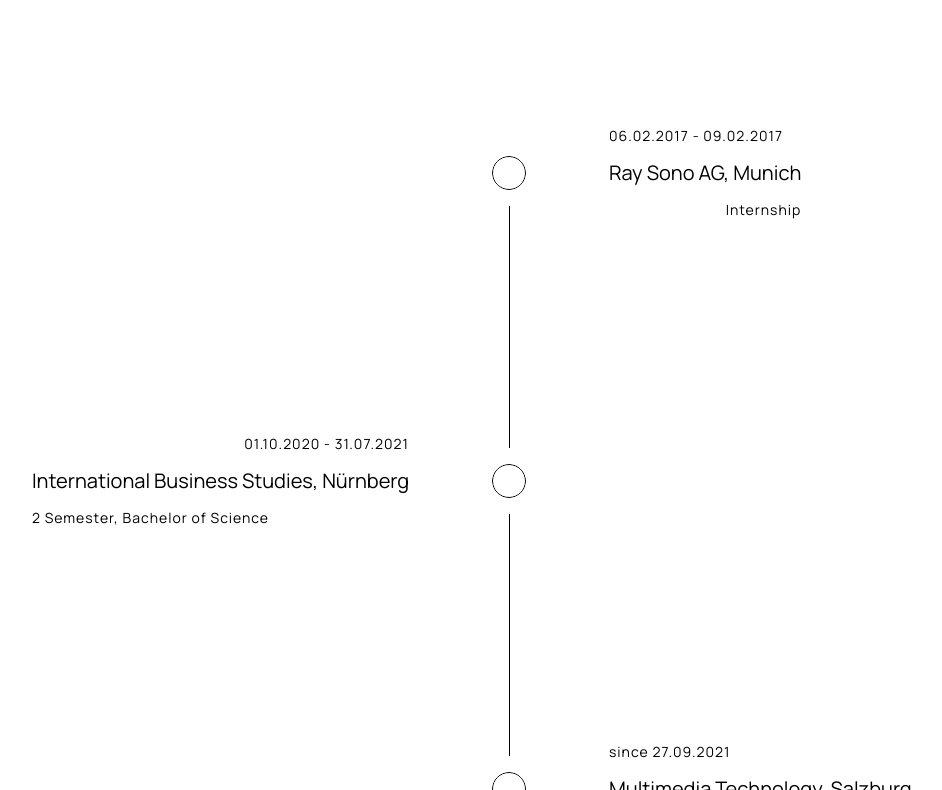
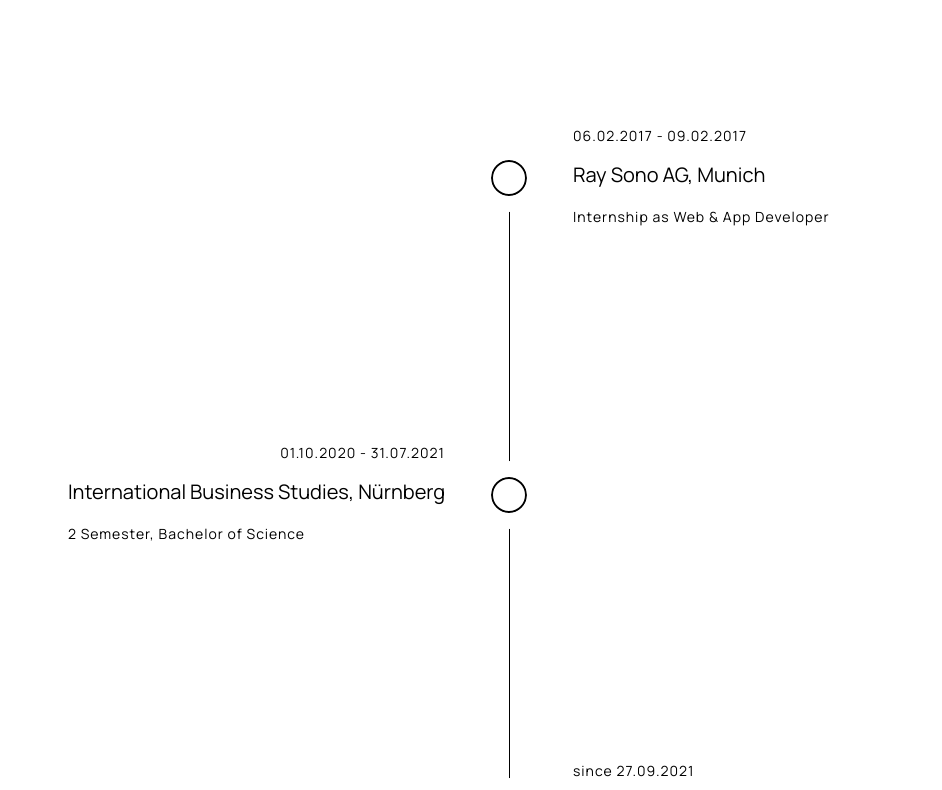
Before and after one commit to jonnygoespro/portfolio, a Next.js app: page / in a window 1280 px wide. Shown: the part 1710-2500 px from the top of the page, without its empty margins (131-1073 px from the left). Built offline with nearby package versions, Linux system fonts and the light colour scheme.

Commit message:
feat: styling and meta tags adjusted

```diff
--- a/src/app/layout.js
+++ b/src/app/layout.js
@@ -6,8 +6,8 @@ import Footer from '@/components/global/footer'
 const inter = Inter({ subsets: ['latin'] })
 
 export const metadata = {
-  title: 'Create Next App',
-  description: 'Generated by create next app'
+  title: 'JonnyGoesPro | Webdesign & Webdevelopment',
+  description: "Let's collaborate and turn your digital dreams into reality. Join hands with a webdeveloper and webdesigner based in Salzburg, Austria. Together, we'll create a powerful online presence and achieve your goals."
 }
 
 const RootLayout = ({ children }) => (
--- a/src/components/home/cv.jsx
+++ b/src/components/home/cv.jsx
@@ -18,7 +18,7 @@ const Cv = () => {
             <div className={styles.dot} />
             <p data-aos='fade-right' data-aos-anchor='#period1'>06.02.2017 - 09.02.2017</p>
             <p data-aos='fade-right' data-aos-anchor='#period1'>Ray Sono AG, Munich</p>
-            <p data-aos='fade-right' data-aos-anchor='#period1'>Internship</p>
+            <p data-aos='fade-right' data-aos-anchor='#period1'>Internship as Web & App Developer</p>
           </div>
           <div className={`${styles.period} ${styles.left}`} id='period2'>
             <div className={styles.dot} />
--- a/src/components/home/cv.module.scss
+++ b/src/components/home/cv.module.scss
@@ -45,11 +45,12 @@
 
         .periods {
             width: fit-content;
-            width: 50vw;
+            width: calc(50vw);
 
             .period.right {
                 left: 100%;
                 padding-left: $margin-to-center;
+                padding-right: 48px;
 
                 p:nth-of-type(1) {
                     width: fit-content;
@@ -70,7 +71,7 @@
                     width: $dot-size;
                     height: $dot-size;
                     border-radius: 50%;
-                    border: 1px solid $clr-neutral-900;
+                    border: 2px solid $clr-neutral-900;
                     background-color: $clr-neutral-100;
                     outline: 16px solid $clr-neutral-100;
                 }
@@ -80,6 +81,7 @@
                 margin-right: 0px;
                 margin-left: auto;
                 padding-right: $margin-to-center;
+                padding-left: 48px;
 
                 p:nth-of-type(1) {
                     width: fit-content;
@@ -101,7 +103,7 @@
                     width: $dot-size;
                     height: $dot-size;
                     border-radius: 50%;
-                    border: 1px solid $clr-neutral-900;
+                    border: 2px solid $clr-neutral-900;
                     background-color: $clr-neutral-100;
                     outline: 16px solid $clr-neutral-100;
                 }
@@ -119,14 +121,14 @@
 
                 p:nth-of-type(2) {
                     font-size: $fs-500;
-                    // max-width: 32ch;
-                    line-height: 140%;
+                    line-height: 160%;
                     padding-block: 1rem;
                 }
 
                 p:nth-of-type(3) {
                     font-size: $fs-300;
                     letter-spacing: 1px;
+                    line-height: 1.2rem;
                 }
             }
         }
@@ -151,7 +153,7 @@
         }
 
         .life {
-            $margin-to-center: 100px;
+            $margin-to-center: 64px;
 
             .periods {
                 .period.right {
```
